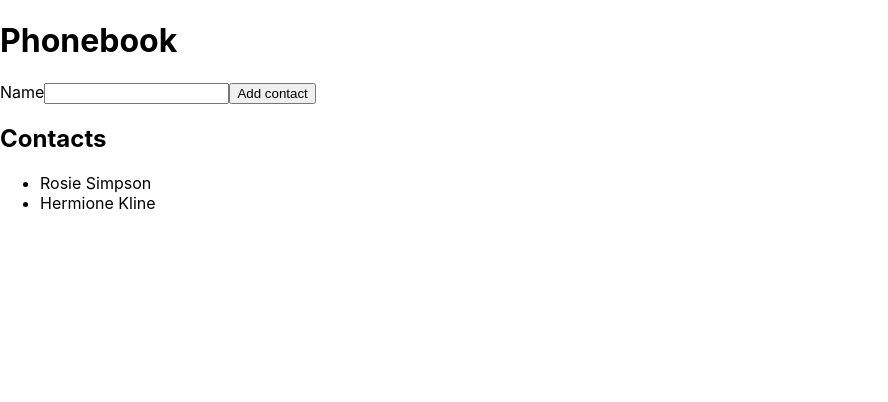
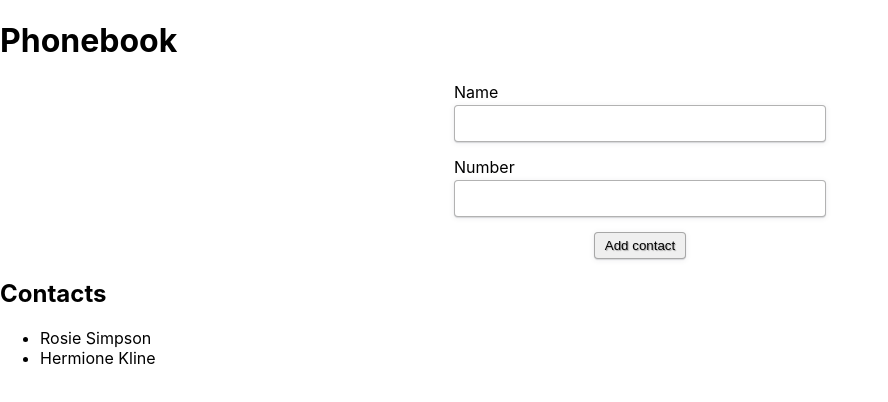
Before and after one commit to ViktoriaTorianik/goit-react-hw-02-phonebook, a React (Create React App) app: page / in a window 1280 px wide. Shown: the top 402 px of the page, without its empty margins (0-888 px from the left). Built offline with nearby package versions, Linux system fonts and the light colour scheme.

Commit message:
step 2
number

```diff
--- a/package.json
+++ b/package.json
@@ -4,6 +4,8 @@
   "private": true,
   "homepage": "https://ViktoriaTorianik.github.io/goit-react-hw-02-phonebook/",
   "dependencies": {
+    "@emotion/react": "^11.11.1",
+    "@emotion/styled": "^11.11.0",
     "@testing-library/jest-dom": "^5.16.3",
     "@testing-library/react": "^12.1.4",
     "@testing-library/user-event": "^13.5.0",
--- a/src/components/App.jsx
+++ b/src/components/App.jsx
@@ -1,6 +1,6 @@
 import { Component } from 'react';
 import React from 'react';
-import Form from './Form/Form.styled';
+import Form from './Form/Form';
 class App extends Component {
   state = {
     contacts: [],
--- a/src/components/Form/Form.jsx
+++ b/src/components/Form/Form.jsx
@@ -0,0 +1,53 @@
+import { Component } from 'react';
+import { FormEl, Input, Button, Span } from './Form.styled';
+class Form extends Component {
+  state = {
+    name: '',
+    number: '',
+  };
+  handlInputChange = e => {
+    const { name, number } = e.currentTarget;
+    this.setState({ [e.currentTarget.name]: e.currentTarget.value });
+  };
+
+  handlSubmit = e => {
+    e.preventDefault();
+
+    this.props.onSubmit(this.state);
+    this.reset();
+  };
+  reset = () => this.setState({ name: '', number: '' });
+  render() {
+    const { name, number } = this.state;
+    return (
+      <FormEl action="" onSubmit={this.handlSubmit}>
+        <label htmlFor="">
+          <Span>Name</Span>
+          <Input
+            type="text"
+            name="name"
+            value={name}
+            onChange={this.handlInputChange}
+            pattern="^[a-zA-Zа-яА-Я]+(([' -][a-zA-Zа-яА-Я ])?[a-zA-Zа-яА-Я]*)*$"
+            title="Name may contain only letters, apostrophe, dash and spaces. For example Adrian, Jacob Mercer, Charles de Batz de Castelmore d'Artagnan"
+            required
+          />
+        </label>
+        <label htmlFor="">
+          <Span>Number</Span>
+          <Input
+            type="tel"
+            name="number"
+            value={number}
+            onChange={this.handlInputChange}
+            pattern="\+?\d{1,4}?[-.\s]?\(?\d{1,3}?\)?[-.\s]?\d{1,4}[-.\s]?\d{1,4}[-.\s]?\d{1,9}"
+            title="Phone number must be digits and can contain spaces, dashes, parentheses and can start with +"
+            required
+          />
+        </label>
+        <Button type="submit">Add contact</Button>
+      </FormEl>
+    );
+  }
+}
+export default Form;
--- a/src/components/Form/Form.styled.jsx
+++ b/src/components/Form/Form.styled.jsx
@@ -1,38 +1,35 @@
-import { Component } from 'react';
+import styled from '@emotion/styled';
+export const FormEl = styled.form`
+  display: flex;
+  flex-direction: column;
+  align-items: center;
+`;
+export const Input = styled.input`
+  width: 350px;
+  margin-bottom: 15px;
+  border-radius: 4px;
+  box-shadow: 0px 1px 6px rgba(46, 47, 66, 0.08),
+    0px 1px 1px rgba(46, 47, 66, 0.16);
+  padding: 10px;
+  border: 1px solid rgba(0, 0, 0, 0.3);
+`;
+export const Button = styled.button`
+  display: flex;
+  align-items: center;
+  gap: 10px;
+  padding: 5px 10px 5px;
+  text-shadow: 1px 1px 1px rgba(0, 0, 0, 0.3);
+  border: 1px solid rgba(0, 0, 0, 0.3);
+  border-radius: 4px;
+  box-shadow: 0px 1px 6px rgba(46, 47, 66, 0.08),
+    0px 1px 1px rgba(46, 47, 66, 0.16);
+  :focus,
+  :hover {
+    color: rgba(0, 0, 0, 0.3);
+  }
+`;
 
-class Form extends Component {
-  state = {
-    name: '',
-  };
-  handlNameChange = e => {
-    this.setState({ name: e.currentTarget.value });
-  };
-
-  handlSubmit = e => {
-    e.preventDefault();
-    console.log(this.state);
-    this.props.onSubmit(this.state);
-    this.reset();
-  };
-  reset = () => this.setState({ name: '' });
-  render() {
-    return (
-      <form action="" onSubmit={this.handlSubmit}>
-        <label htmlFor="">
-          Name
-          <input
-            type="text"
-            name="name"
-            value={this.state.name}
-            onChange={this.handlNameChange}
-            pattern="^[a-zA-Zа-яА-Я]+(([' -][a-zA-Zа-яА-Я ])?[a-zA-Zа-яА-Я]*)*$"
-            title="Name may contain only letters, apostrophe, dash and spaces. For example Adrian, Jacob Mercer, Charles de Batz de Castelmore d'Artagnan"
-            required
-          />
-        </label>
-        <button type="submit">Add contact</button>
-      </form>
-    );
-  }
-}
-export default Form;
+export const Span = styled.span`
+  display: flex;
+  margin-bottom: 3px;
+`;
```
Also changed, not shown: 1 other file (tests, documents, lock files or other folders).
